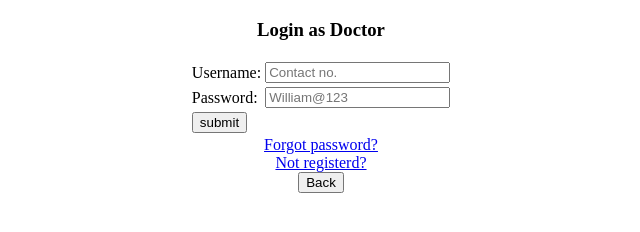
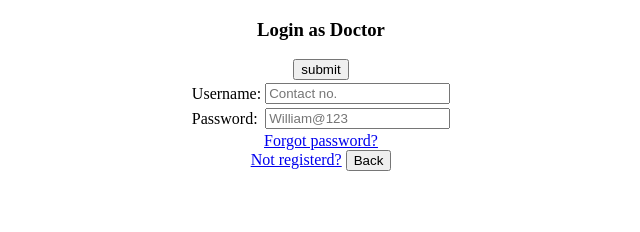
Before and after one commit to NaiyaPrajapati/NaiyaPrajapati.github.io, a plain HTML site: page Login_as_doctor.html in a window 1280 px wide. Shown: the whole page, without its empty margins (319-959 px from the left). Drawn offline with Linux system fonts and the light colour scheme.

Commit message:
Update Login_as_doctor.html

```diff
--- a/Login_as_doctor.html
+++ b/Login_as_doctor.html
@@ -16,13 +16,11 @@
 			<td>Password:</td>
 			<td><input type="Password" id="pwd" placeholder="William@123"></td>
 		</tr>
-		<tr>
-			<td><input type="submit" name="submit" value="submit"></td>
-		</tr>
+		<input type="submit" name="submit" value="submit">
 	</table>
+	</form>
 	<a href="/Forgot_password.html">Forgot password?</a></br>
 	<a href="/Registration_of_doctor.html">Not registerd?</a>
-</form>
 	<button onclick="location.href = '/index.html';" name="Back">Back</button>
 	</body>
 </center>
```
